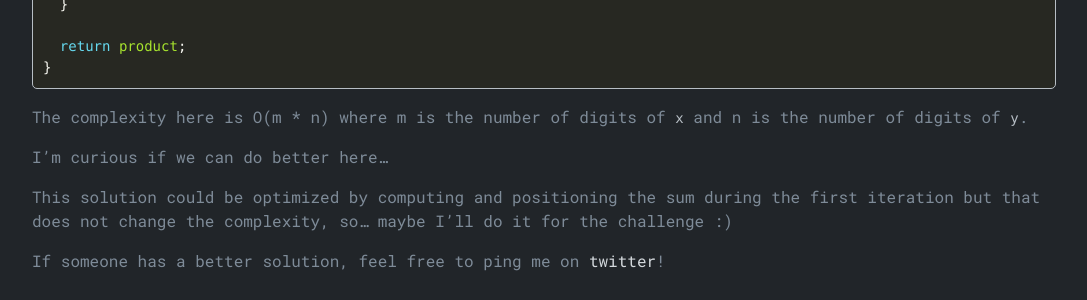
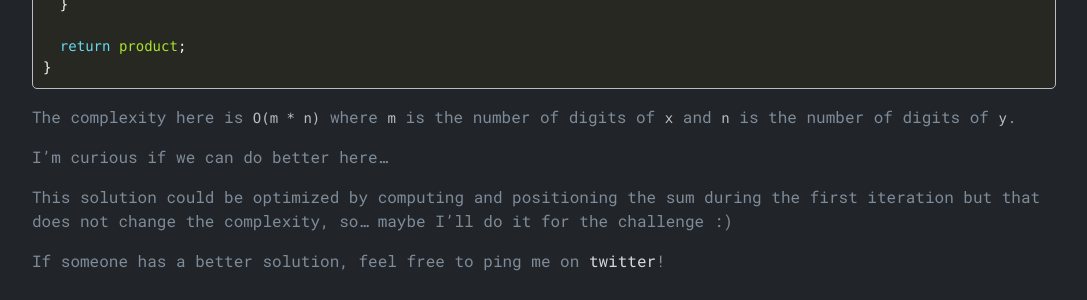
Before and after one commit to mjeanroy/mjeanroy.github.io, a Jekyll site: the page built from _posts/2020-12-07-cassidoo-week-173.md, in a window 1280 px wide and 900 px high, scrolled down 3233 px. Shown: the part 512-812 px from the top of the window, without its empty margins (96-1183 px from the left). Built offline with Jekyll 4.4.1, drawn with Linux system fonts in a browser that asks for light colours.

Commit message:
Improve formatting

````diff
--- a/_posts/2020-12-07-cassidoo-week-173.md
+++ b/_posts/2020-12-07-cassidoo-week-173.md
@@ -181,7 +181,7 @@ function computeSumOfProducts(products) {
 }
 ```
 
-The complexity here is O(m * n) where m is the number of digits of `x` and n is the number of digits of `y`.
+The complexity here is `O(m * n)` where `m` is the number of digits of `x` and `n` is the number of digits of `y`.
 
 I'm curious if we can do better here...
 
````
